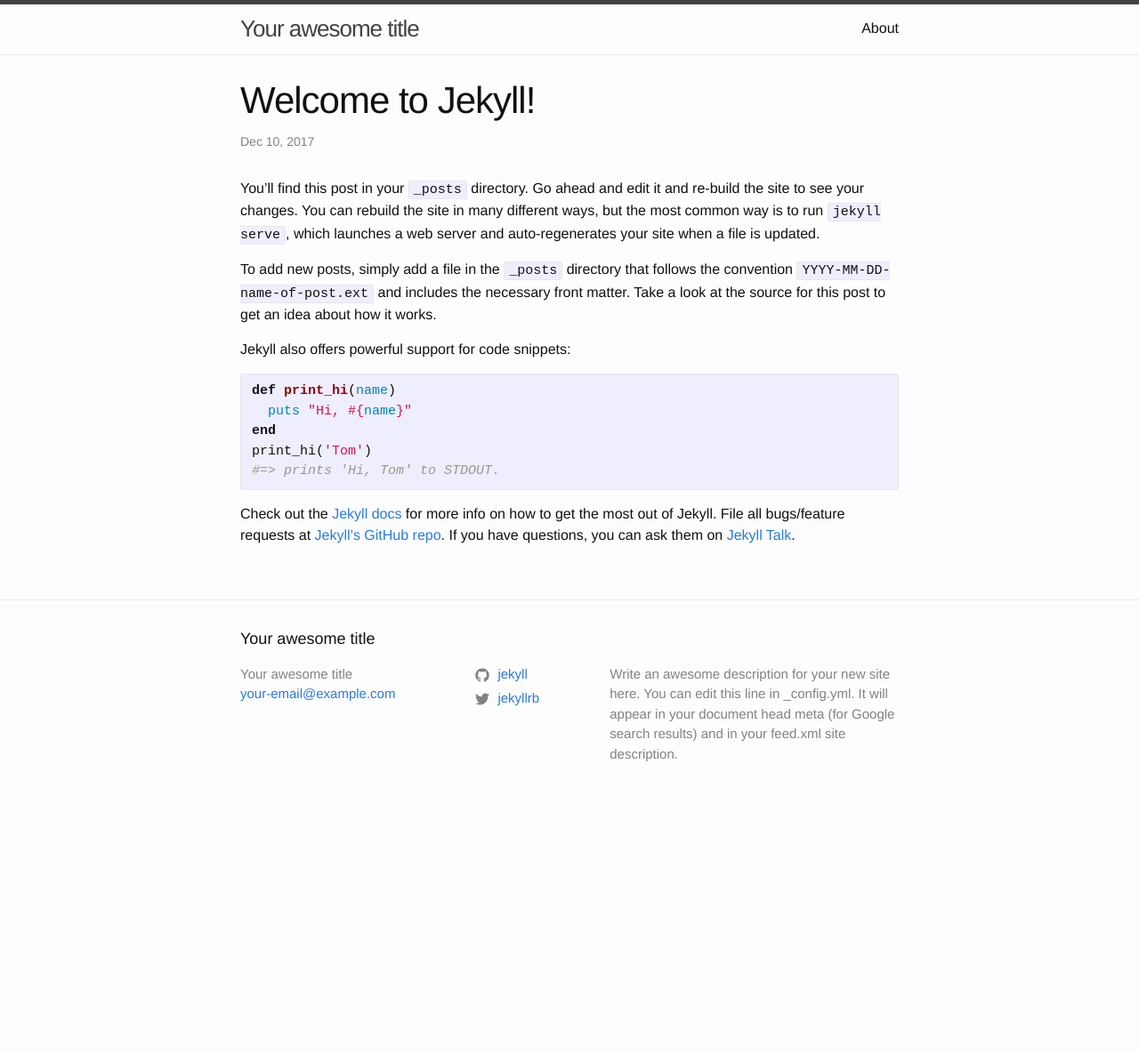
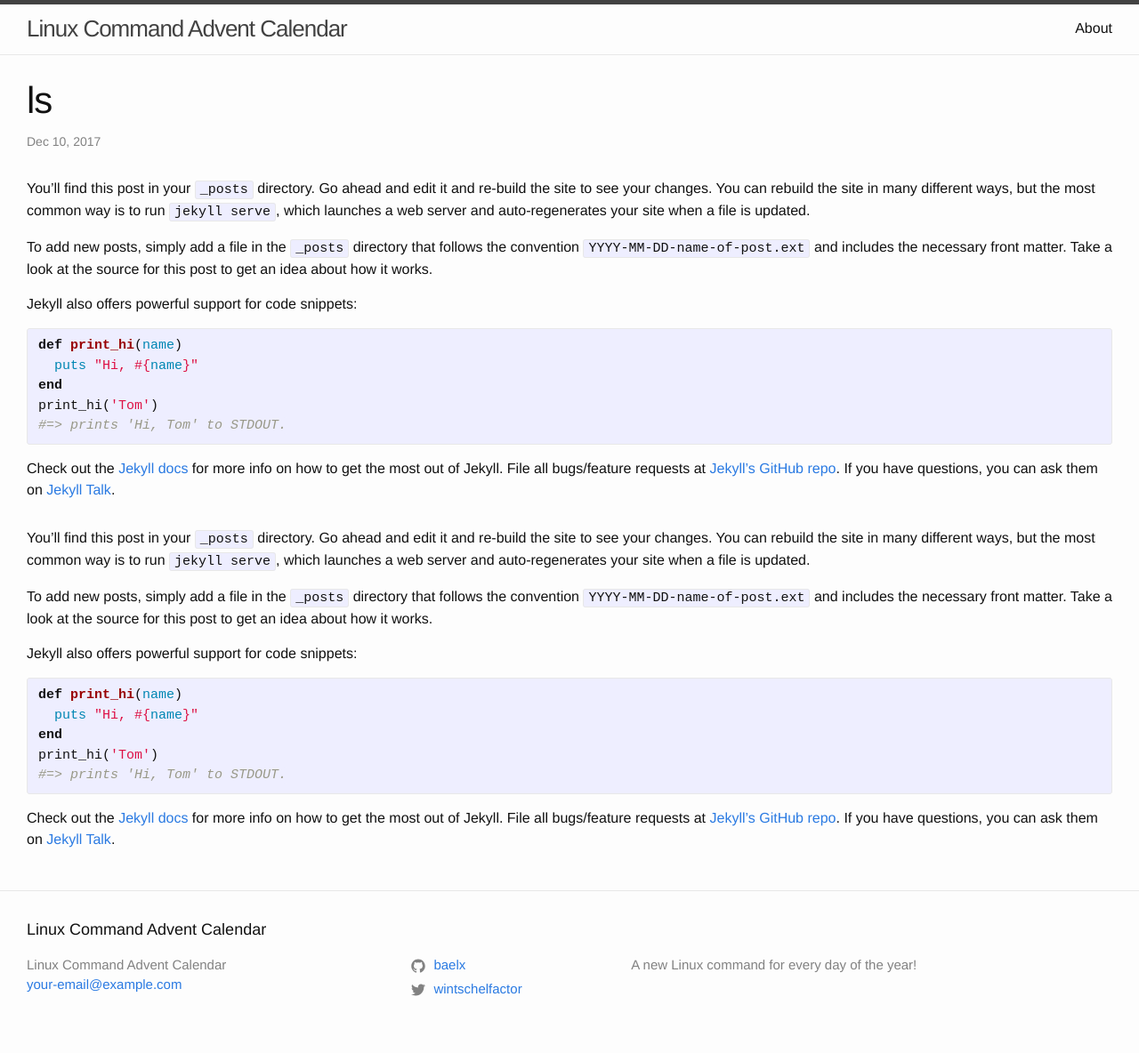
Before and after one commit to Baelx/linux-command-advent-calendar, a Jekyll site: the page built from _posts/2017-12-10-welcome-to-jekyll.markdown, in a window 1280 px wide. Shown: the whole page at 89% size. Built offline with Jekyll 4.4.1, drawn with Linux system fonts in a browser that asks for light colours; before the commit the page ends 919 px from its top, so only the background shows below that.

Commit message:
changing styles, adding content

```diff
--- a/_config.yml
+++ b/_config.yml
@@ -13,16 +13,14 @@
 # you will see them accessed via {{ site.title }}, {{ site.email }}, and so on.
 # You can create any custom variable you would like, and they will be accessible
 # in the templates via {{ site.myvariable }}.
-title: Your awesome title
+title: Linux Command Advent Calendar
 email: your-email@example.com
 description: >- # this means to ignore newlines until "baseurl:"
-  Write an awesome description for your new site here. You can edit this
-  line in _config.yml. It will appear in your document head meta (for
-  Google search results) and in your feed.xml site description.
+  A new Linux command for every day of the year!
 baseurl: "/linux-command-advent-calendar" # the subpath of your site, e.g. /blog
 url: "https://baelx.github.io" # the base hostname & protocol for your site, e.g. http://example.com
-twitter_username: jekyllrb
-github_username:  jekyll
+twitter_username: wintschelfactor
+github_username:  baelx
 
 # Build settings
 markdown: kramdown
--- a/_layouts/post.html
+++ b/_layouts/post.html
@@ -23,3 +23,6 @@ layout: default
     {% include disqus_comments.html %}
   {% endif %}
 </article>
+
+
+<div class="entry-content">{{ content }}</div>
--- a/_posts/2017-12-10-welcome-to-jekyll.markdown
+++ b/_posts/2017-12-10-welcome-to-jekyll.markdown
@@ -1,8 +1,8 @@
 ---
 layout: post
-title:  "Welcome to Jekyll!"
+title:  "ls"
 date:   2017-12-10 16:25:21 -0500
-categories: jekyll update
+categories: update
 ---
 You’ll find this post in your `_posts` directory. Go ahead and edit it and re-build the site to see your changes. You can rebuild the site in many different ways, but the most common way is to run `jekyll serve`, which launches a web server and auto-regenerates your site when a file is updated.
 
--- a/_sass/minima/_base.scss
+++ b/_sass/minima/_base.scss
@@ -163,8 +163,9 @@ pre {
  * Wrapper
  */
 .wrapper {
-  max-width: -webkit-calc(#{$content-width} - (#{$spacing-unit} * 2));
-  max-width:         calc(#{$content-width} - (#{$spacing-unit} * 2));
+  // Commented the following two lines to remove gutters on either side of content.
+  // max-width: -webkit-calc(#{$content-width} - (#{$spacing-unit} * 2));
+  // max-width:         calc(#{$content-width} - (#{$spacing-unit} * 2));
   margin-right: auto;
   margin-left: auto;
   padding-right: $spacing-unit;
```
Also changed, not shown: _posts/2017-12-10-mv.md (added, +7 -0 lines), _layouts/home.html (line endings or trailing spaces).
